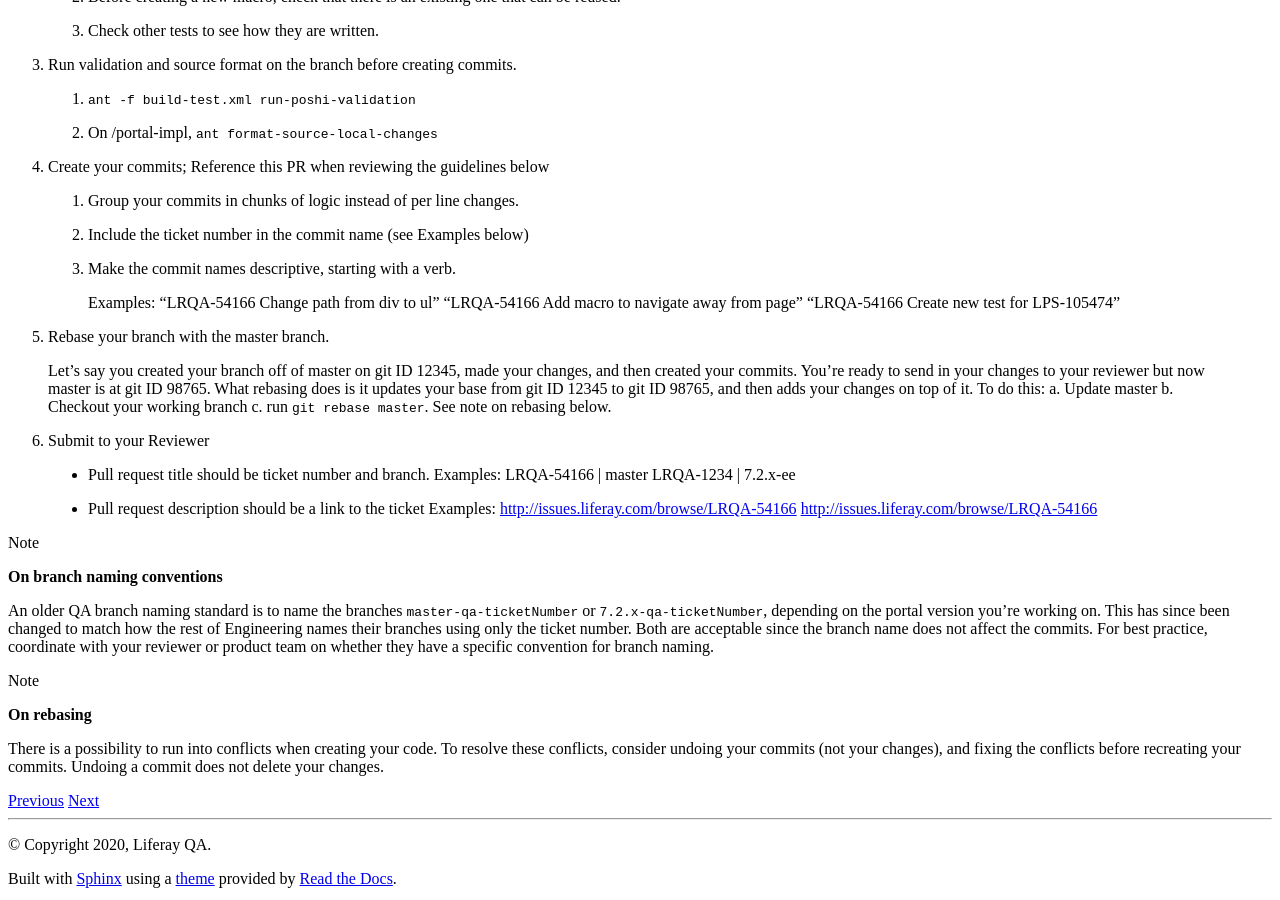
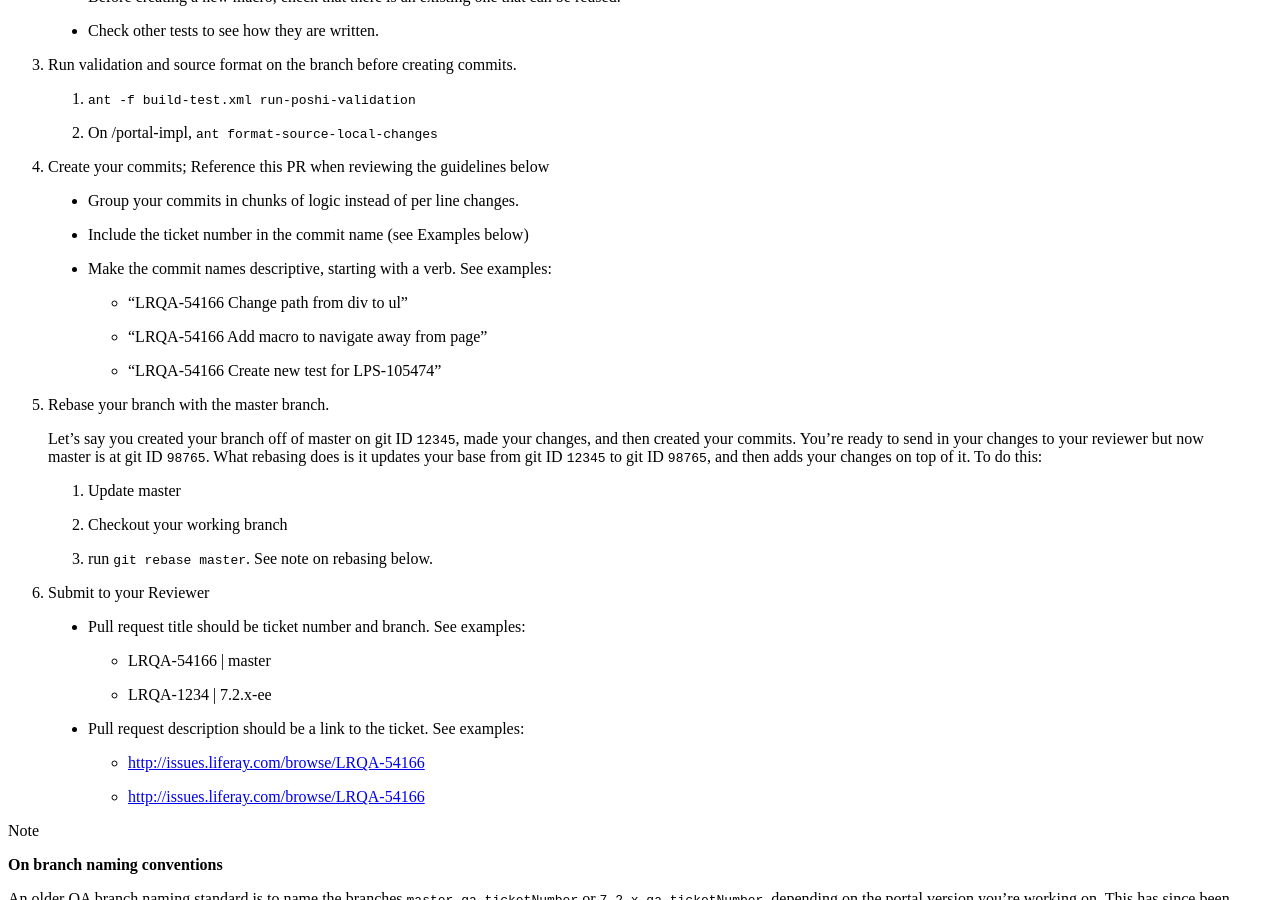
Before and after one commit to nikki-pru/qa-compendium, a Sphinx documentation site: the page built from docs/flex-onboarding/commit-basics/sending-in-commits.rst, in a window 1280 px wide and 900 px high, scrolled down 1585 px. Built offline with Sphinx 7.4.7 and the Read the Docs theme 2.0.0, drawn with Linux system fonts in a browser that asks for light colours.

```diff
--- a/docs/flex-onboarding/commit-basics/sending-in-commits.rst
+++ b/docs/flex-onboarding/commit-basics/sending-in-commits.rst
@@ -15,35 +15,44 @@ Steps
 -----
 
 1. On your master directory (or whichever portal version you’re working on), create a branch named LRQA-##### (``git checkout -b LRQA-12345``, which is the ticket you are working on.). See note on branch naming below.
+
 2. Make your changes within that branch
-  a. For path changes, check the paths folder.
-  b. Before creating a new macro, check that there is an existing one that can be reused.
-  c. Check other tests to see how they are  written.
+
+  * For path changes, check the paths folder.
+  * Before creating a new macro, check that there is an existing one that can be reused.
+  * Check other tests to see how they are  written.
+
 3. Run validation and source format on the branch before creating commits.
   a. ``ant -f build-test.xml run-poshi-validation``
   b. On /portal-impl, ``ant format-source-local-changes``
+
 4. Create your commits; Reference this PR when reviewing the guidelines below
-  a. Group your commits in chunks of logic instead of per line changes.
-  b. Include the ticket number in the commit name (see Examples below)
-  c. Make the commit names descriptive, starting with a verb.
-    Examples:
-    “LRQA-54166 Change path from div to ul”
-    “LRQA-54166 Add macro to navigate away from page”
-    “LRQA-54166 Create new test for LPS-105474”
+  * Group your commits in chunks of logic instead of per line changes.
+  * Include the ticket number in the commit name (see Examples below)
+  * Make the commit names descriptive, starting with a verb. See examples:
+
+    * “LRQA-54166 Change path from div to ul”
+    * “LRQA-54166 Add macro to navigate away from page”
+    * “LRQA-54166 Create new test for LPS-105474”
+
 5. Rebase your branch with the master branch.
-  Let’s say you created your branch off of master on git ID 12345, made your changes, and then created your commits. You’re ready to send in your changes to your reviewer but now master is at git ID 98765. What rebasing does is it updates your base from git ID 12345 to git ID 98765, and then adds your changes on top of it. To do this:
+  Let’s say you created your branch off of master on git ID ``12345``, made your changes, and then created your commits. You’re ready to send in your changes to your reviewer but now master is at git ID ``98765``. What rebasing does is it updates your base from git ID ``12345`` to git ID ``98765``, and then adds your changes on top of it. To do this:
+
   a. Update master
-  b. Checkout your working  branch
+  b. Checkout your working branch
   c. run ``git rebase master``. See note on rebasing below.
+
 6. Submit to your Reviewer
-  * Pull request title should be ticket number and branch.
-    Examples:
-    LRQA-54166 | master
-    LRQA-1234 | 7.2.x-ee
-  * Pull request description should be a link to the ticket
-    Examples:
-    http://issues.liferay.com/browse/LRQA-54166
-    http://issues.liferay.com/browse/LRQA-54166
+
+  * Pull request title should be ticket number and branch. See examples:
+
+    * LRQA-54166 | master
+    * LRQA-1234 | 7.2.x-ee
+
+  * Pull request description should be a link to the ticket. See examples:
+
+    * http://issues.liferay.com/browse/LRQA-54166
+    * http://issues.liferay.com/browse/LRQA-54166
 
 .. note::
   **On branch naming conventions**
```
